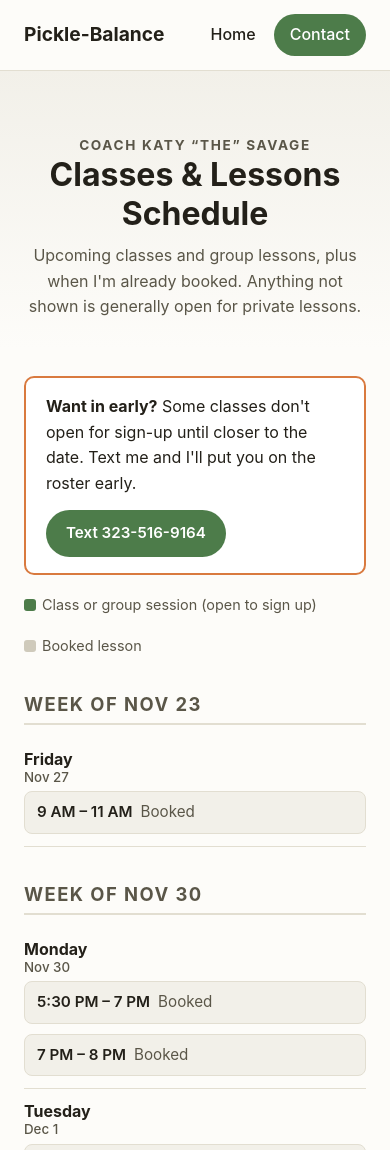
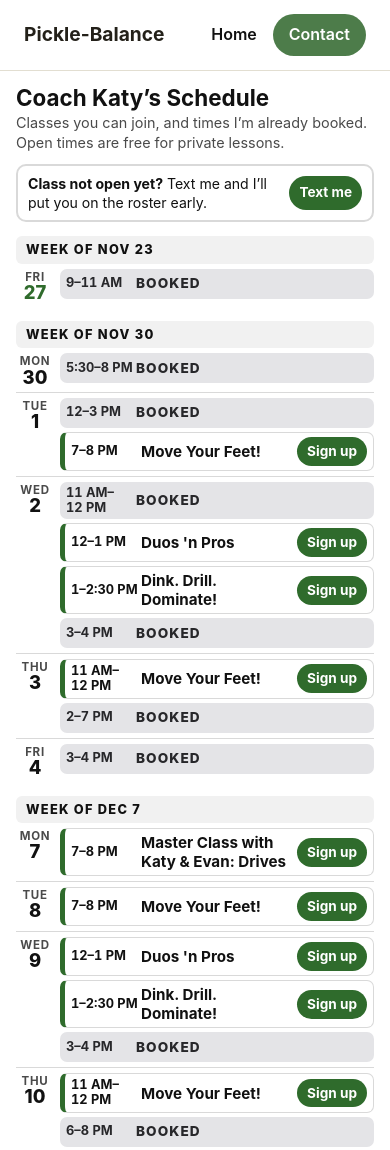
Before and after one commit to katymsavage/pickle-balance, a plain HTML site: page schedule/index.html in a window 390 px wide. Shown: the top 1150 px of the page. Drawn offline with Linux system fonts and the light colour scheme.

Commit message:
Schedule + newsletter: compact, high-contrast mobile layout
Schedule: white page (dark mode still follows the phone), one-line rows,
classes show only time, name and Sign up; Booked rows are solid and bold;
back-to-back booked blocks and split class halves merge into one line, so
a full week fits on one phone screen.
Newsletter: white page, darker text, smaller headings and padding on phones.

Co-Authored-By: Claude Opus 5.5 <noreply@anthropic.com>
Claude-Session: https://claude.ai/code/session_01KFq9b2By7epn8hENKB7bLf

```diff
--- a/schedule/index.html
+++ b/schedule/index.html
@@ -10,48 +10,92 @@
   <meta property="og:url" content="https://picklebalance.co/schedule/">
   <link rel="stylesheet" href="../css/style.css">
   <style>
-    :root { --card-bg: #ffffff; --booked-bg: var(--color-bg-alt); --booked-dot: #cfcabb; }
-    @media (prefers-color-scheme: dark) { :root { --card-bg: #172133; --booked-bg: #111827; --booked-dot: #4a5568; } }
-    .sub-nav { display: flex; gap: 18px; align-items: center; }
-    .sub-nav a { text-decoration: none; color: var(--color-text); font-weight: 500; }
-    .sched-hero { padding: 64px 0 28px; text-align: center; background: linear-gradient(180deg, var(--color-bg-alt), var(--color-bg)); }
-    .sched-hero h1 { font-size: clamp(2rem, 5vw, 3rem); margin-bottom: 10px; }
-    .sched-hero p { color: var(--color-text-muted); max-width: 620px; margin: 0 auto; }
-    .roster-note { display: flex; gap: 14px; align-items: center; justify-content: space-between; flex-wrap: wrap;
-      background: var(--card-bg); color: var(--color-text); border: 2px solid var(--color-accent); border-radius: var(--radius); padding: 16px 20px; margin: 28px 0 8px; }
-    .roster-note p { margin: 0; flex: 1 1 320px; }
-    .legend { display: flex; gap: 18px; flex-wrap: wrap; font-size: .9rem; color: var(--color-text-muted); margin: 18px 0 6px; }
-    .legend span::before { content: ""; display: inline-block; width: 12px; height: 12px; border-radius: 3px; margin-right: 6px; vertical-align: -1px; }
-    .legend .l-class::before { background: var(--color-primary); }
-    .legend .l-booked::before { background: var(--booked-dot); }
-    .week h2 { font-size: 1.15rem; text-transform: uppercase; letter-spacing: .08em; color: var(--color-text-muted); margin: 36px 0 12px;
-      padding-bottom: 8px; border-bottom: 2px solid var(--color-border); }
-    .day { display: grid; grid-template-columns: 110px minmax(0, 1fr); gap: 16px; padding: 12px 0; border-bottom: 1px solid var(--color-border); }
-    .day-label { font-weight: 700; line-height: 1.25; }
-    .day-label small { display: block; font-weight: 500; color: var(--color-text-muted); }
-    .items { display: flex; flex-direction: column; gap: 10px; }
-    .booked { font-size: .95rem; color: var(--color-text-muted); background: var(--booked-bg); border: 1px solid var(--color-border); border-radius: 8px; padding: 8px 12px; }
-    .booked strong { color: var(--color-text); font-weight: 600; margin-right: 8px; }
-    .class-card { background: var(--card-bg); color: var(--color-text); border: 1px solid var(--color-border); border-left: 6px solid var(--color-primary); border-radius: 8px; padding: 14px 16px; }
-    .class-card .time { font-weight: 700; color: var(--color-primary-dark); }
-    .class-card h3 { margin: 2px 0 4px; font-size: 1.2rem; }
-    .meta { display: flex; flex-wrap: wrap; gap: 6px 14px; font-size: .92rem; color: var(--color-text-muted); margin-bottom: 6px; }
-    .class-card p { margin: 0 0 10px; }
-    .actions { display: flex; gap: 10px; flex-wrap: wrap; }
-    .btn-sm { padding: 9px 18px; font-size: .95rem; }
-    .offerings { display: grid; grid-template-columns: repeat(auto-fit, minmax(320px, 1fr)); gap: 16px; margin-top: 12px; }
-    .offering { background: var(--card-bg); color: var(--color-text); border: 1px solid var(--color-border); border-radius: var(--radius); padding: 18px 20px; }
-        .offering { display: flex; flex-direction: column; gap: 10px; }
-    .offering h3 { margin: 0; }
-    .offering p { margin: 0; color: var(--color-text-muted); }
-    .offering .btn { align-self: flex-start; margin-top: auto; }
-    .prices { display: grid; grid-template-columns: 1fr auto; gap: 4px 12px; margin: 2px 0 4px; padding: 10px 0; border-top: 1px solid var(--color-border); border-bottom: 1px solid var(--color-border); }
-    .prices dt { margin: 0; }
-    .prices dd { margin: 0; font-weight: 700; text-align: right; }
-    .off-note { font-style: italic; }
-    .updated { font-size: .85rem; color: var(--color-text-muted); margin-top: 28px; }
-    .empty { color: var(--color-text-muted); padding: 24px 0; }
-    @media (max-width: 560px) { .day { grid-template-columns: 1fr; gap: 6px; } }
+    /* Light by default: plain white page, near-black text. Dark mode only when the phone asks for it. */
+    :root {
+      --s-bg: #ffffff;
+      --s-text: #111111;
+      --s-muted: #4a4a4a;
+      --s-line: #d9d9d9;
+      --s-week-bg: #f1f1f1;
+      --s-booked-bg: #e4e4e7;
+      --s-booked-text: #27272a;
+      --s-class-bar: #2f6b2c;
+      --s-btn-bg: #2f6b2c;
+      --s-btn-text: #ffffff;
+    }
+    @media (prefers-color-scheme: dark) {
+      :root {
+        --s-bg: #0A101C;
+        --s-text: #F5F7F8;
+        --s-muted: #b7c1cc;
+        --s-line: #2a3546;
+        --s-week-bg: #151e2e;
+        --s-booked-bg: #2a3343;
+        --s-booked-text: #e6eaef;
+        --s-class-bar: #CFFF0A;
+        --s-btn-bg: #CFFF0A;
+        --s-btn-text: #0A101C;
+      }
+    }
+    body { background: var(--s-bg); color: var(--s-text); }
+    .site-header { background: var(--s-bg); }
+    .sub-nav { display: flex; gap: 16px; align-items: center; }
+    .sub-nav a { text-decoration: none; color: var(--s-text); font-weight: 600; }
+
+    .wrap { max-width: 720px; margin: 0 auto; padding: 0 16px 56px; }
+    .sched-head { padding: 14px 0 2px; }
+    .sched-head h1 { font-size: clamp(1.4rem, 5vw, 2.2rem); margin: 0 0 2px; }
+    .sched-head p { margin: 0; color: var(--s-muted); font-size: .9rem; line-height: 1.35; }
+
+    .roster-note { display: flex; gap: 10px; align-items: center; justify-content: space-between;
+      border: 2px solid var(--s-line); border-radius: 10px; padding: 8px 10px; margin: 10px 0 2px; font-size: .88rem; }
+    .roster-note p { margin: 0; flex: 1; line-height: 1.35; }
+    .roster-note a { white-space: nowrap; }
+
+    .week { margin-top: 14px; }
+    .week h2 { font-size: .8rem; font-weight: 800; text-transform: uppercase; letter-spacing: .1em;
+      background: var(--s-week-bg); color: var(--s-text); margin: 0; padding: 6px 10px; border-radius: 6px; }
+
+    .day { display: grid; grid-template-columns: 46px minmax(0, 1fr); gap: 10px; padding: 5px 0; border-bottom: 1px solid var(--s-line); }
+    .day:last-child { border-bottom: 0; }
+    .day-label { text-align: center; line-height: 1.05; padding-top: 2px; }
+    .day-label b { display: block; font-size: .72rem; text-transform: uppercase; letter-spacing: .06em; color: var(--s-muted); }
+    .day-label span { display: block; font-size: 1.15rem; font-weight: 800; }
+    .day.today .day-label span { color: var(--s-class-bar); }
+
+    .items { display: flex; flex-direction: column; gap: 4px; }
+    .row { display: grid; grid-template-columns: 70px minmax(0, 1fr) auto; align-items: center; gap: 8px;
+      min-height: 34px; padding: 4px 8px; border-radius: 7px; font-size: .95rem; line-height: 1.25; }
+    .row .time { font-weight: 700; font-variant-numeric: tabular-nums; font-size: .84rem; line-height: 1.15; }
+    .row .time span { white-space: nowrap; }
+
+    .row.booked { min-height: 30px; background: var(--s-booked-bg); color: var(--s-booked-text); }
+    .row.booked .label { font-weight: 800; text-transform: uppercase; letter-spacing: .08em; font-size: .85rem; grid-column: 2 / 4; }
+
+    .row.class { border: 1px solid var(--s-line); border-left: 5px solid var(--s-class-bar); background: var(--s-bg); }
+    .row.class .name { font-weight: 700; }
+    .signup { background: var(--s-btn-bg); color: var(--s-btn-text); text-decoration: none; font-weight: 700;
+      font-size: .85rem; padding: 6px 12px; border-radius: 999px; white-space: nowrap; }
+    .signup.text { background: transparent; color: var(--s-text); border: 2px solid var(--s-class-bar); padding: 5px 10px; }
+
+    .book h2 { font-size: 1.25rem; margin: 36px 0 10px; }
+    .offerings { display: grid; grid-template-columns: repeat(auto-fit, minmax(260px, 1fr)); gap: 10px; }
+    .offering { border: 1px solid var(--s-line); border-radius: 10px; padding: 12px 14px; display: flex; flex-direction: column; gap: 8px; }
+    .offering h3 { margin: 0; font-size: 1.05rem; }
+    .prices { display: grid; grid-template-columns: 1fr auto; gap: 2px 10px; margin: 0; font-size: .92rem; }
+    .prices dt, .prices dd { margin: 0; }
+    .prices dd { font-weight: 700; text-align: right; }
+    .offering .signup { align-self: flex-start; }
+    .off-detail { margin: 0; font-size: .88rem; color: var(--s-muted); line-height: 1.4; }
+    .updated { font-size: .82rem; color: var(--s-muted); margin-top: 22px; }
+    .empty { color: var(--s-muted); padding: 18px 0; }
+
+    @media (max-width: 400px) {
+      .row { grid-template-columns: 64px minmax(0, 1fr) auto; gap: 6px; padding: 4px 6px; }
+      .row .time { font-size: .8rem; }
+      .signup { padding: 6px 10px; }
+      .day { grid-template-columns: 38px minmax(0, 1fr); gap: 6px; }
+    }
   </style>
 </head>
 <body>
@@ -65,30 +109,25 @@
     </nav>
   </header>
 
-  <main>
-    <section class="sched-hero">
-      <div class="container">
-        <p class="eyebrow">Coach Katy &ldquo;the&rdquo; Savage</p>
-        <h1>Classes &amp; Lessons Schedule</h1>
-        <p>Upcoming classes and group lessons, plus when I'm already booked. Anything not shown is generally open for private lessons.</p>
-      </div>
+  <main class="wrap">
+    <section class="sched-head">
+      <h1>Coach Katy&rsquo;s Schedule</h1>
+      <p>Classes you can join, and times I&rsquo;m already booked. Open times are free for private lessons.</p>
     </section>
 
-    <section class="container narrow" style="max-width: 860px; padding-bottom: 64px;">
-      <div class="roster-note">
-        <p id="rosterNote"><strong>Want in early?</strong> Some classes don't open for sign-up until closer to the date. Text me and I'll put you on the roster early.</p>
-        <a class="btn btn-primary btn-sm" id="textBtn" href="sms:+13235169164">Text 323-516-9164</a>
-      </div>
+    <div class="roster-note">
+      <p><strong>Class not open yet?</strong> Text me and I&rsquo;ll put you on the roster early.</p>
+      <a class="signup" id="textBtn" href="sms:+13235169164">Text me</a>
+    </div>
 
-      <div class="legend"><span class="l-class">Class or group session (open to sign up)</span><span class="l-booked">Booked lesson</span></div>
+    <div id="schedule"><p class="empty">Loading the schedule&hellip;</p></div>
 
-      <div id="schedule"><p class="empty">Loading the schedule&hellip;</p></div>
+    <section class="book">
+      <h2>Book your own time</h2>
+      <div class="offerings" id="offerings"></div>
+    </section>
 
-      <h2 style="margin-top: 48px;">Book your own time</h2>
-      <div class="offerings" id="offerings"></div>
-
-      <p class="updated" id="updated"></p>
-    </section>
+    <p class="updated" id="updated"></p>
   </main>
 
   <footer class="site-footer">
@@ -98,18 +137,38 @@
   <script>
   (function () {
     document.getElementById('year').textContent = new Date().getFullYear();
-    var DAYS = ['Sunday','Monday','Tuesday','Wednesday','Thursday','Friday','Saturday'];
+    var DAYS = ['Sun','Mon','Tue','Wed','Thu','Fri','Sat'];
     var MONTHS = ['Jan','Feb','Mar','Apr','May','Jun','Jul','Aug','Sep','Oct','Nov','Dec'];
     function el(tag, cls, text) { var n = document.createElement(tag); if (cls) n.className = cls; if (text != null) n.textContent = text; return n; }
     function d(iso) { var p = iso.split('-'); return new Date(+p[0], +p[1] - 1, +p[2]); }
-    function t(hm) { var p = hm.split(':'), h = +p[0], m = p[1]; var ap = h >= 12 ? 'PM' : 'AM'; h = h % 12 || 12; return h + (m === '00' ? '' : ':' + m) + ' ' + ap; }
+    function parts(hm) { var p = hm.split(':'), h = +p[0], m = p[1]; return { ap: h >= 12 ? 'PM' : 'AM', s: (h % 12 || 12) + (m === '00' ? '' : ':' + m) }; }
+    function range(a, b) {
+      var x = parts(a), y = parts(b), n = el('span', 'time');
+      if (x.ap === y.ap) { n.appendChild(el('span', null, x.s + '–' + y.s + ' ' + y.ap)); return n; }
+      n.appendChild(el('span', null, x.s + ' ' + x.ap + '–'));
+      n.appendChild(document.createElement('wbr'));
+      n.appendChild(el('span', null, y.s + ' ' + y.ap));
+      return n;
+    }
     function weekStart(date) { var s = new Date(date); s.setDate(s.getDate() - ((s.getDay() + 6) % 7)); return s; }
+
+    // Join back-to-back blocks so a busy afternoon reads as one "Booked" line,
+    // and two back-to-back halves of the same class read as one class.
+    function merge(list) {
+      var out = [];
+      list.slice().sort(function (a, b) { return a.start < b.start ? -1 : 1; }).forEach(function (e) {
+        var last = out[out.length - 1];
+        var same = last && last.end === e.start && last.kind === e.kind &&
+          (e.kind === 'booked' || (last.title === e.title && last.signup === e.signup));
+        if (same) { last.end = e.end; } else { out.push(Object.assign({}, e)); }
+      });
+      return out;
+    }
 
     fetch('schedule.json', { cache: 'no-store' }).then(function (r) { return r.json(); }).then(function (data) {
       var phone = data.contact_phone || '323-516-9164';
       var sms = 'sms:+1' + phone.replace(/\D/g, '');
       document.getElementById('textBtn').href = sms;
-      document.getElementById('textBtn').textContent = 'Text ' + phone;
 
       var root = document.getElementById('schedule');
       root.innerHTML = '';
@@ -125,35 +184,33 @@
         var date = d(iso), ws = weekStart(date), key = ws.toDateString();
         if (key !== currentWeek) {
           currentWeek = key;
-          weekBox = el('div', 'week');
+          weekBox = el('section', 'week');
           weekBox.appendChild(el('h2', null, 'Week of ' + MONTHS[ws.getMonth()] + ' ' + ws.getDate()));
           root.appendChild(weekBox);
         }
-        var row = el('div', 'day');
-        var label = el('div', 'day-label', DAYS[date.getDay()]);
-        label.appendChild(el('small', null, MONTHS[date.getMonth()] + ' ' + date.getDate()));
+        var row = el('div', 'day' + (iso === todayIso ? ' today' : ''));
+        var label = el('div', 'day-label');
+        label.appendChild(el('b', null, DAYS[date.getDay()]));
+        label.appendChild(el('span', null, String(date.getDate())));
         row.appendChild(label);
         var items = el('div', 'items');
-        byDay[iso].forEach(function (e) {
+        merge(byDay[iso]).forEach(function (e) {
           if (e.kind === 'booked') {
-            var b = el('div', 'booked');
-            b.appendChild(el('strong', null, t(e.start) + ' – ' + t(e.end)));
-            b.appendChild(document.createTextNode('Booked'));
+            var b = el('div', 'row booked');
+            b.appendChild(range(e.start, e.end));
+            b.appendChild(el('span', 'label', 'Booked'));
             items.appendChild(b);
             return;
           }
-          var c = el('div', 'class-card');
-          c.appendChild(el('div', 'time', t(e.start) + ' – ' + t(e.end)));
-          c.appendChild(el('h3', null, e.title));
-          var meta = el('div', 'meta');
-          [e.coaches, e.level, e.location, e.price].forEach(function (x) { if (x) meta.appendChild(el('span', null, x)); });
-          c.appendChild(meta);
-          if (e.blurb) c.appendChild(el('p', null, e.blurb));
-          var a = el('div', 'actions');
+          var c = el('div', 'row class');
+          c.appendChild(range(e.start, e.end));
+          c.appendChild(el('span', 'name', e.title));
+          var a;
           if (e.signup) {
-            var s = el('a', 'btn btn-primary btn-sm', e.signup_label || 'Sign up'); s.href = e.signup; s.target = '_blank'; s.rel = 'noopener'; a.appendChild(s);
+            a = el('a', 'signup', 'Sign up'); a.href = e.signup; a.target = '_blank'; a.rel = 'noopener';
+          } else {
+            a = el('a', 'signup text', 'Text me'); a.href = sms;
           }
-          var tx = el('a', 'btn btn-secondary btn-sm', e.signup ? 'Not open yet? Text me' : 'Text to reserve a spot'); tx.href = sms; a.appendChild(tx);
           c.appendChild(a);
           items.appendChild(c);
         });
@@ -165,21 +222,21 @@
       (data.offerings || []).forEach(function (o) {
         var box = el('div', 'offering');
         box.appendChild(el('h3', null, o.title));
-        box.appendChild(el('p', null, o.detail));
+        if (o.detail) box.appendChild(el('p', 'off-detail', o.detail));
         if (o.prices && o.prices.length) {
           var list = el('dl', 'prices');
           o.prices.forEach(function (pr) { list.appendChild(el('dt', null, pr[0])); list.appendChild(el('dd', null, pr[1])); });
           box.appendChild(list);
         }
-        if (o.note) box.appendChild(el('p', 'off-note', o.note));
-        var b = el('a', 'btn btn-primary btn-sm', o.cta || 'Text me to book');
+        if (o.note) box.appendChild(el('p', 'off-detail', o.note));
+        var b = el('a', 'signup', 'Text to book');
         b.href = sms + (o.sms_body ? '?&body=' + encodeURIComponent(o.sms_body) : '');
         box.appendChild(b);
         off.appendChild(box);
       });
       if (data.updated) {
         var u = new Date(data.updated);
-        document.getElementById('updated').textContent = 'Schedule updated ' + MONTHS[u.getMonth()] + ' ' + u.getDate() + '. Times are Eastern.';
+        document.getElementById('updated').textContent = 'Updated ' + MONTHS[u.getMonth()] + ' ' + u.getDate() + ' · Times are Eastern.';
       }
     }).catch(function () {
       document.getElementById('schedule').innerHTML = '<p class="empty">The schedule couldn\'t load. Text 323-516-9164 for the latest times.</p>';
```
Also changed, not shown: news/index.html (+28 -0 lines).
